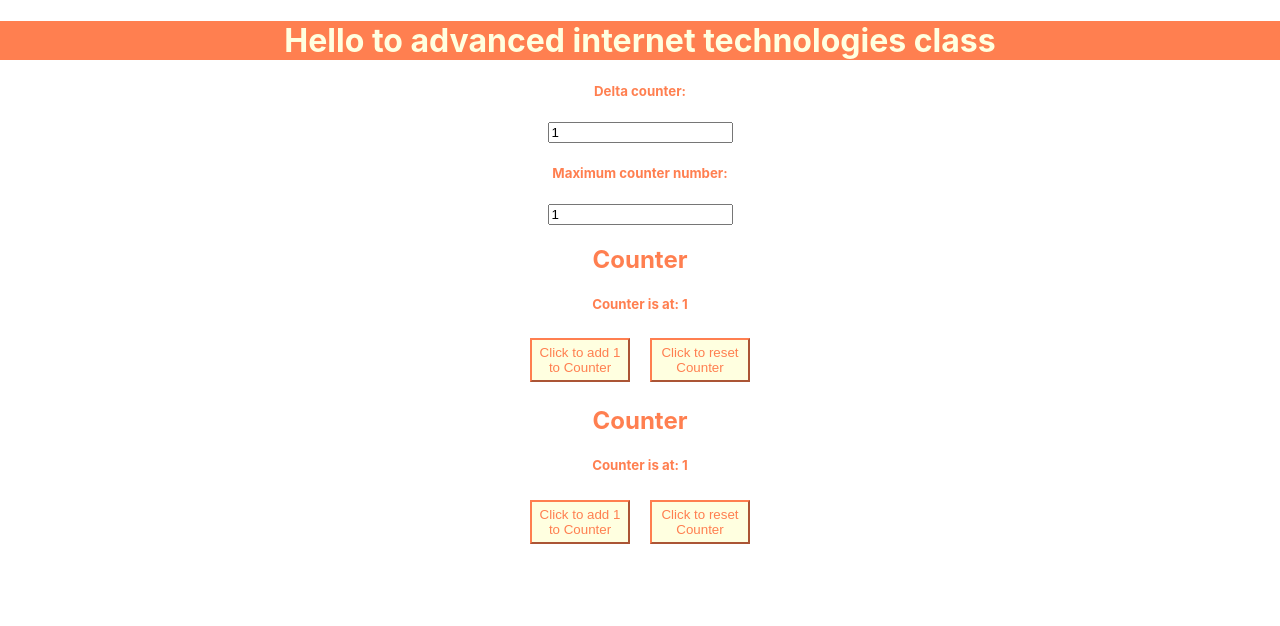
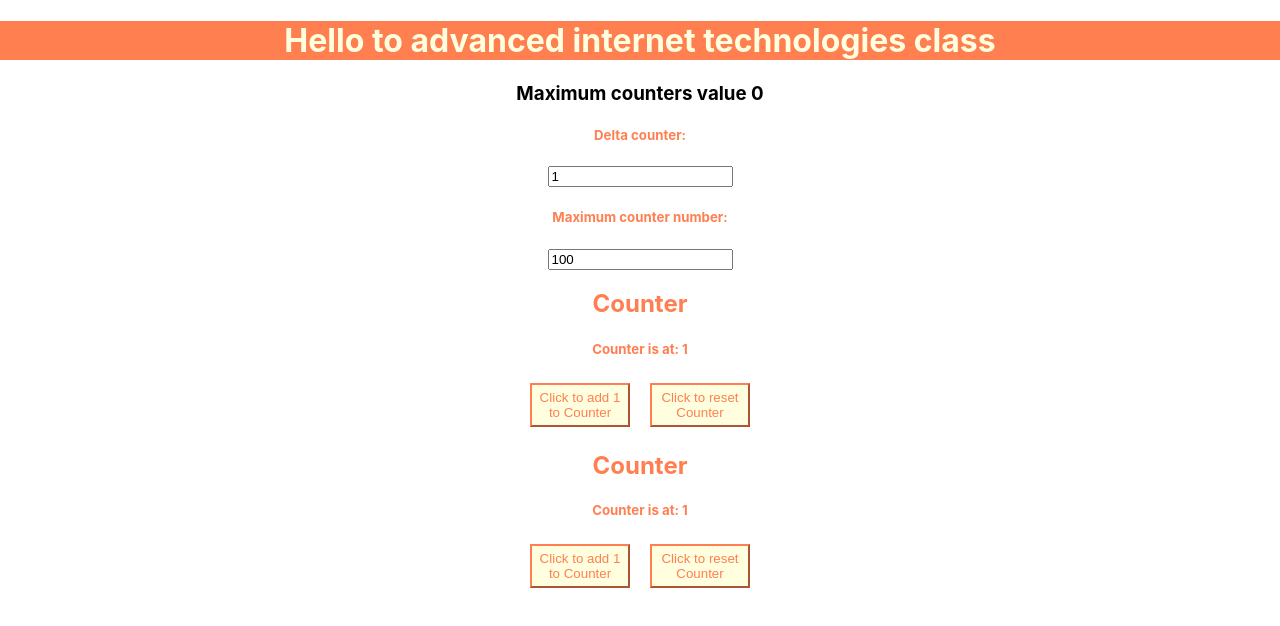
Before and after one commit to yaelyf/usestate, a React (Create React App) app: page / in a window 1280 px wide. Shown: the top 626 px of the page. Built offline with nearby package versions, Linux system fonts and the light colour scheme.

Commit message:
Added maximum counter value for all counters

```diff
--- a/src/App.js
+++ b/src/App.js
@@ -4,11 +4,11 @@ import { useState } from 'react';
 
 function App() {
   const [delta, setDelta] = useState(1)
-  const [maxNum, setMaxNum] = useState(1)
+  const [maxNum, setMaxNum] = useState(100)
   const [reset, setReset] = useState(false)
+  const [maxValue, changeMaxValue] = useState(0)
 
   function handleDelta(e){
-    console.log(e);
     setDelta(Number(e.target.value))
   }
   function handleMaximum(e){
@@ -21,17 +21,22 @@ function App() {
     setReset(data)
   }
 
+  function setMaxValue(counterValue){
+    if (counterValue > maxValue) changeMaxValue(counterValue)
+  }
+
   return (
     <div className="App">
       <h1>Hello to advanced internet technologies class</h1>
       <p></p>
+      <h3>Maximum counters value {maxValue}</h3>
       <h5>Delta counter:</h5>
       <input type = "number" value = {delta} onChange = {handleDelta} />
       <p></p>
       <h5>Maximum counter number:</h5>
       <input type = "number" value = {maxNum} onChange = {handleMaximum} />
-      <Counter delta = {delta} maxNum = {maxNum} getReset = {getReset} needToReset = {reset}/>
-      <Counter delta = {delta} maxNum = {maxNum} getReset = {getReset} needToReset = {reset}/>
+      <Counter delta = {delta} maxNum = {maxNum} getReset = {getReset} needToReset = {reset} setMaxValue = {setMaxValue}/>
+      <Counter delta = {delta} maxNum = {maxNum} getReset = {getReset} needToReset = {reset} setMaxValue = {setMaxValue}/>
     </div>
   );
 }
```
